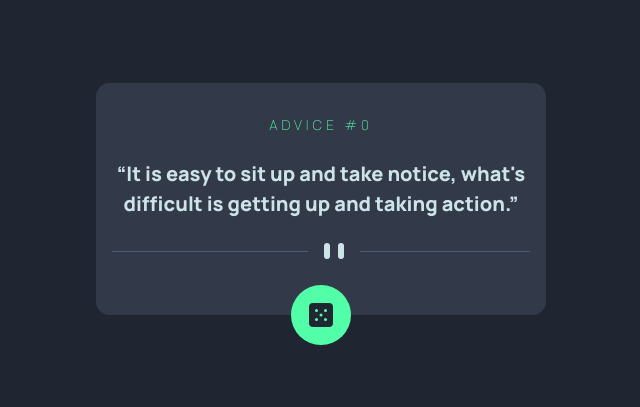
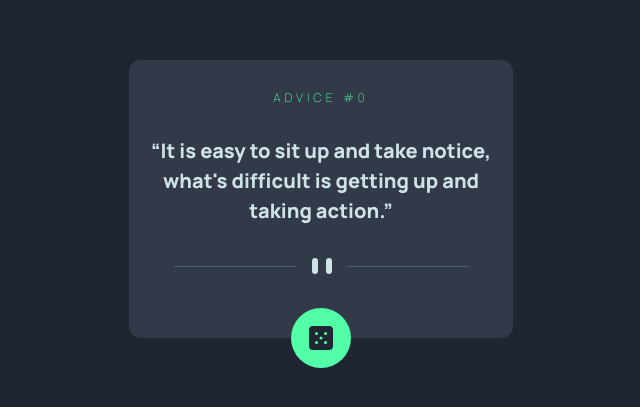
Before and after one commit to Paulo-Dandrea/advice-generator-app-main-next, a Next.js app: page / in a window 1280 px wide. Shown: the part 201-608 px from the top of the page, without its empty margins (319-959 px from the left). Built offline with nearby package versions, Linux system fonts and the light colour scheme.

Commit message:
feat: svg divider

```diff
--- a/src/app/features/advice/components/AdviceCard.module.scss
+++ b/src/app/features/advice/components/AdviceCard.module.scss
@@ -18,10 +18,12 @@
   min-width: 330px;
   border-radius: $fs-200;
   width: 90%;
-  @media (min-width: $bp-mobile) {
-    max-width: 450px;
-    aspect-ratio: initial;
-  }
+
+  max-width: clamp(330px, 30vw, 550px);
+  // @media (min-width: 50em) {
+  //   max-width: 550px;
+  //   aspect-ratio: initial;
+  // }
 
   background-color: $clr-neutral-600;
 
@@ -32,9 +34,14 @@
     justify-content: center;
   }
 
+  // .flow
   > :not(:last-child) {
-    padding-bottom: $size-500;
+    padding-bottom: $size-600;
   }
+}
+
+.svg-container {
+  overflow: hidden;
 }
 
 .quote {
--- a/src/app/features/advice/components/AdviceCardDivider.tsx
+++ b/src/app/features/advice/components/AdviceCardDivider.tsx
@@ -2,6 +2,7 @@ import { useEffect, useState } from "react";
 import s from "./AdviceCard.module.scss";
 
 const SmallDivider = () => (
+  <div className={s["svg-container"]}>
     <svg width="295" height="16" xmlns="http://www.w3.org/2000/svg">
       <g fill="none" fill-rule="evenodd">
         <path fill="#4F5D74" d="M0 8h122v1H0zM173 8h122v1H173z" />
@@ -11,10 +12,17 @@ const SmallDivider = () => (
         </g>
       </g>
     </svg>
+  </div>
 );
 
 const BigDivider = () => (
-  <svg width="444" height="16" xmlns="http://www.w3.org/2000/svg">
+  <div className={s["svg-container"]}>
+    <svg
+      viewBox="0 0 444 16"
+      width="444"
+      height="16"
+      xmlns="http://www.w3.org/2000/svg"
+    >
       <g fill="none" fill-rule="evenodd">
         <path fill="#4F5D74" d="M0 8h196v1H0zM248 8h196v1H248z" />
         <g transform="translate(212)" fill="#CEE3E9">
@@ -23,14 +31,15 @@ const BigDivider = () => (
         </g>
       </g>
     </svg>
+  </div>
 );
 
 export function AdviceCardDivider() {
-  const [isSmallScreen, setIsSmallScreen] = useState(window.innerWidth <= 768);
+  const [isSmallScreen, setIsSmallScreen] = useState(window.innerWidth <= 1400);
 
   useEffect(() => {
     const handleResize = () => {
-      setIsSmallScreen(window.innerWidth <= 768);
+      setIsSmallScreen(window.innerWidth <= 1400);
     };
 
     window.addEventListener("resize", handleResize);
--- a/src/app/styles/_variables.scss
+++ b/src/app/styles/_variables.scss
@@ -15,7 +15,7 @@ $clr-neutral-400: hsl(217, 19%, 38%);
 $clr-neutral-600: hsl(217, 19%, 24%);
 $clr-neutral-900: hsl(218, 23%, 16%);
 
-$fs-200: .85rem;
+$fs-200: .75rem;
 $fs-400: 1.25rem; // 28px
 
 $fw-800: 800;
--- a/src/app/styles/globals.css
+++ b/src/app/styles/globals.css
@@ -41,6 +41,12 @@ body {
   line-height: 1.5;
 }
 
+h1,
+h2,
+h3 {
+  line-height: 1;
+}
+
 /* A elements that don't have a class get default styles */
 a:not([class]) {
   text-decoration-skip-ink: auto;
```
Lines whose indentation alone changed are shown as unchanged.
